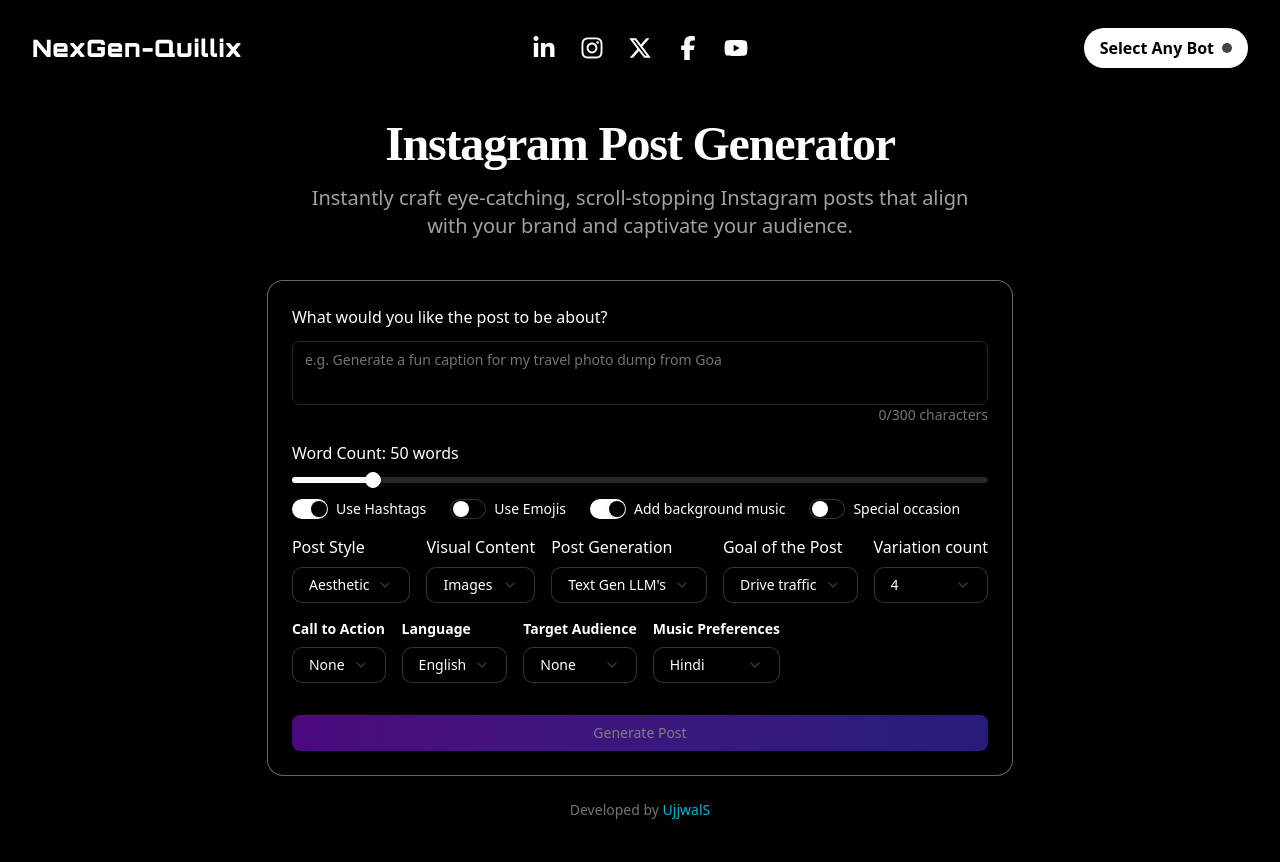
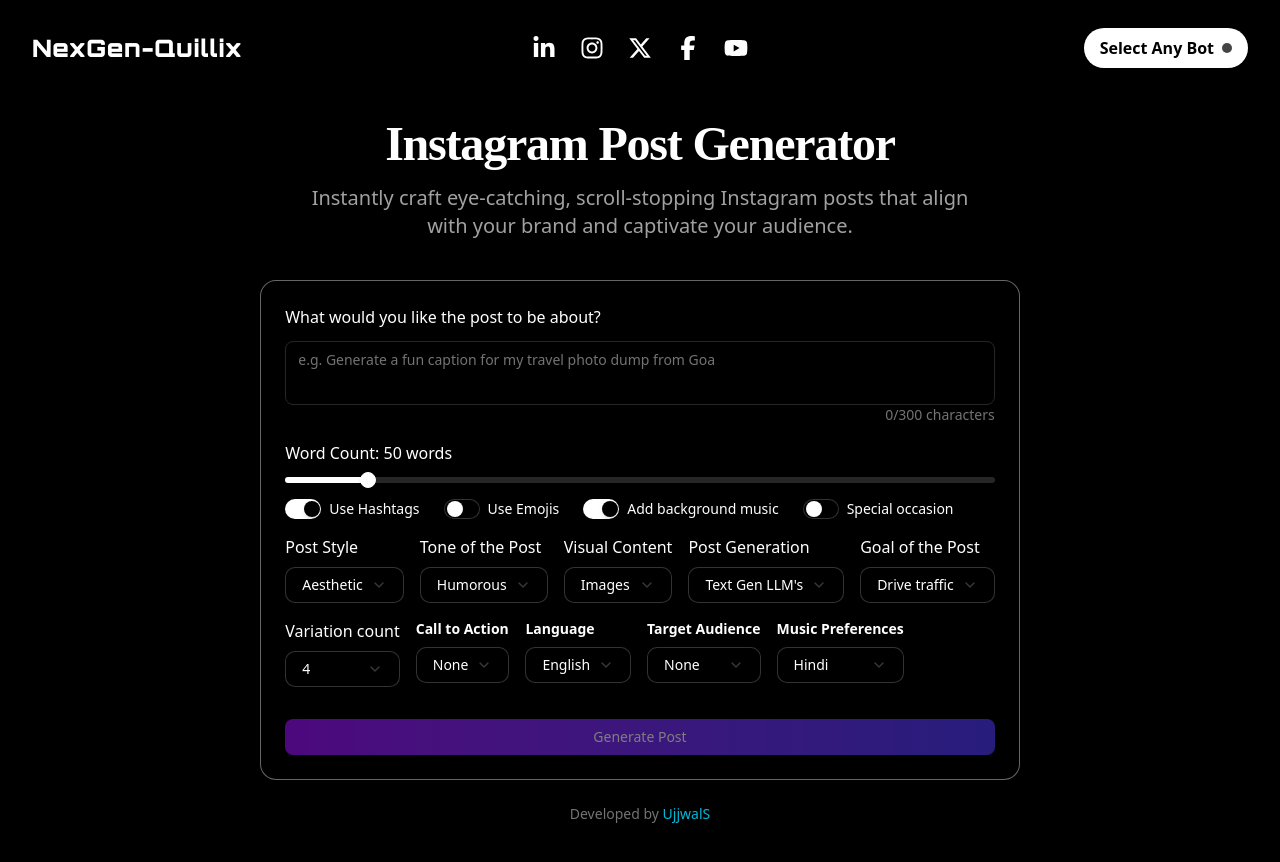
Before and after one commit to UjjwalSaini07/NexGen-Quillix, a Next.js app in the folder frontend/: page /instagram in a window 1280 px wide. Shown: the top 862 px of the page. Built offline with nearby package versions, Linux system fonts and the light colour scheme.

Commit message:
Add tone selection to Instagram post generator
Introduced a new 'Tone of the Post' dropdown allowing users to select from various tone options. Updated the post generation logic to use the selected tone and adjusted the data payload accordingly.

```diff
--- a/frontend/src/components/instagram/instagramPost.jsx
+++ b/frontend/src/components/instagram/instagramPost.jsx
@@ -14,6 +14,7 @@ import { generatePost } from "../../utils/instagramgeneratePost";
 import "react-toastify/dist/ReactToastify.css";
 
 const postStyles = [ "Trendy", "Casual", "Playful", "Aesthetic", "Funny", "Witty", "Chill", "Relatable", "Inspiring", "Bold", "Minimal", "Emotional", ];
+const postToneOption = [ "Positive", "Motivational", "Romantic", "Sarcastic", "Humorous", "Uplifting", "Confident", "Friendly", "Empowering", "Sincere", "Adventurous", "Grateful", "Cheerful", "Reflective", "Edgy", "Passionate", "Optimistic", "Dramatic", "Supportive", "Lighthearted" ];
 const postVisualContentOptions = ["Images", "Videos", "Carousels", "Reels", "Stories", "Text Posts"];
 const postGenerationOptions = ["Text Gen LLM's", "Images Gen LLM's", "Video Gen LLM's", "Audio Gen LLM's"];
 const postGoalsOptions = ["Drive traffic", "Increase engagement", "Boost brand awareness", "Generate leads", "Promote products", "Build community", "Educate audience", "Showcase creativity"];
@@ -110,6 +111,7 @@ export default function InstagramPost() {
   const [useMusic, setUseMusic] = useState(true);
   const [useEvent, setUseEvent] = useState(false);
   const [postStyle, setPostStyle] = useState("Aesthetic");
+  const [postTone, setPostTone] = useState("Humorous");
   const [postVisualContents, setPostVisualContents] = useState("Images");
   const [postGenerations, setPostGenerations] = useState("Text Gen LLM's");
   const [postGoals, setPostGoals] = useState("Drive traffic");
@@ -154,12 +156,14 @@ export default function InstagramPost() {
     const data = {
       prompt,
       words: wordCount,
-      tone: postStyle.toLowerCase(),
-      template: "Aesthetic",
+      tone: postTone.toLowerCase(),
+      template: postStyle.toLowerCase(),
       add_hashtags: useHashtags,
       add_emojis: useEmojis,
       add_music: useMusic,
       add_event: useEvent,
+      post_type: postVisualContents.toLowerCase(),
+      postgoal: postGoals,
       variations: parseInt(variations),
       call_to_action: cta === "none" ? null : cta,
       language: language,
@@ -289,6 +293,22 @@ export default function InstagramPost() {
               </div>
 
               <div className="w-full sm:w-auto">
+                <Label className="text-white text-md mb-2">Tone of the Post</Label>
+                <Select value={postTone} onValueChange={setPostTone}>
+                  <SelectTrigger className="bg-black/40 backdrop-blur-md border border-white/20 text-white px-4 py-3 rounded-lg shadow-md focus:ring-2 transition w-full">
+                    <SelectValue placeholder="Choose Tone of the Post" />
+                  </SelectTrigger>
+                  <SelectContent className="bg-black/40 backdrop-blur-md border border-white/20 text-white rounded-lg shadow-xl">
+                    {postToneOption.map((tone) => (
+                      <SelectItem key={tone} value={tone}>
+                        {tone}
+                      </SelectItem>
+                    ))}
+                  </SelectContent>
+                </Select>
+              </div>
+
+              <div className="w-full sm:w-auto">
                 <Label className="text-white text-md mb-2">Visual Content</Label>
                 <Select value={postVisualContents} onValueChange={setPostVisualContents}>
                   <SelectTrigger className="bg-black/40 backdrop-blur-md border border-white/20 text-white px-4 py-3 rounded-lg shadow-md focus:ring-2 transition w-full">
@@ -335,7 +355,9 @@ export default function InstagramPost() {
                   </SelectContent>
                 </Select>
               </div>
+            </div>
 
+            <div className="flex flex-col sm:flex-row gap-4 w-full">
               <div className="w-full sm:w-auto">
                 <Label className="text-white text-md mb-2">Variation count</Label>
                 <Select value={variations} onValueChange={setVariations}>
@@ -351,9 +373,6 @@ export default function InstagramPost() {
                   </SelectContent>
                 </Select>
               </div>
-            </div>
-
-            <div className="flex flex-col sm:flex-row gap-4 w-full">
               <div className="w-full sm:w-auto">
                 <Label className="block text-sm font-semibold text-white mb-2">Call to Action</Label>
                 <Select value={cta} onValueChange={setCta}>
```
